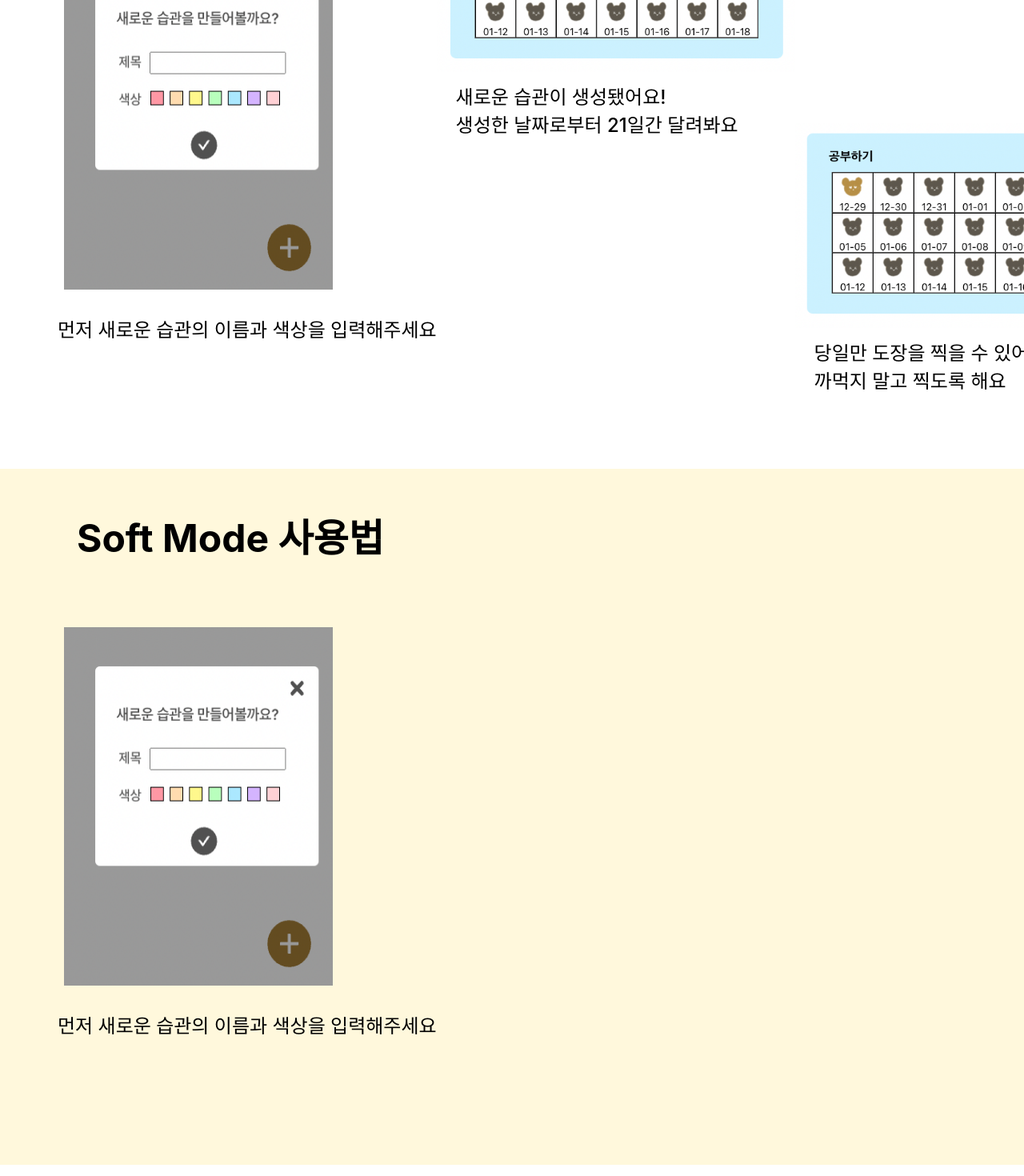
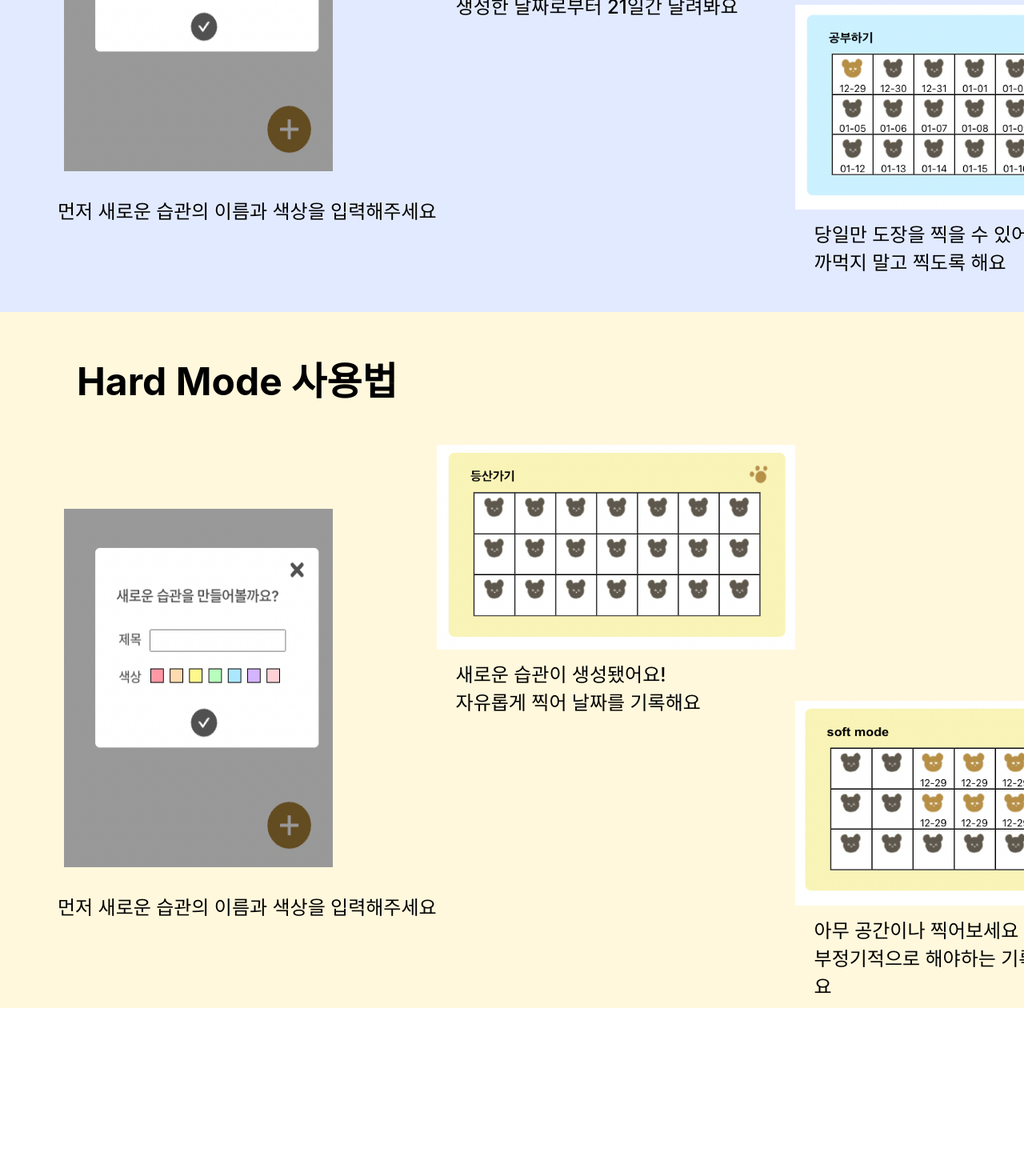
Before and after one commit to hae-on/3tamp, a React (Create React App) app: page /home in a window 1280 px wide. Shown: the part 1252-2722 px from the top of the page at 80% size. Built offline with nearby package versions, Linux system fonts and the light colour scheme; no server answers; sample sign-in values are in the browser's storage; a web font is replaced by a local one.

Commit message:
[add]소개글 완성

```diff
--- a/src/components/home/home.jsx
+++ b/src/components/home/home.jsx
@@ -5,6 +5,8 @@
 import add from "../../img/add.png";
 import newStamp from "../../img/newStamp.png";
 import stamp from "../../img/stamp.png";
+import newSoft from "../../img/newSoft.png";
+import softStamp from "../../img/softStamp.png";
 
 const Home = ({ authService }) => {
   return (
@@ -53,12 +55,28 @@
           </div>
         </div>
         <div className={styles.soft_mode}>
-          <p className={styles.content_title}>Soft Mode 사용법</p>
-          <div className={styles.input}>
-            <img src={add} alt="add" className={styles.add_form} />
-            <span className={styles.input_intro}>
-              먼저 새로운 습관의 이름과 색상을 입력해주세요
-            </span>
+          <p className={styles.content_title}>Hard Mode 사용법</p>
+          <div className={styles.hard_imgs}>
+            <div className={styles.input}>
+              <img src={add} alt="add" className={styles.add_form} />
+              <span className={styles.input_intro}>
+                먼저 새로운 습관의 이름과 색상을 입력해주세요
+              </span>
+            </div>
+            <div className={styles.new}>
+              <img src={newSoft} alt="newSoft" className={styles.new_stamp} />
+              <span className={styles.new_intro}>
+                새로운 습관이 생성됐어요! <br />
+                자유롭게 찍어 날짜를 기록해요
+              </span>
+            </div>
+            <div className={styles.stamp_box}>
+              <img src={softStamp} alt="softStamp" className={styles.stamp} />
+              <span className={styles.stamp_intro}>
+                아무 공간이나 찍어보세요 <br />
+                부정기적으로 해야하는 기록에 사용해보세요
+              </span>
+            </div>
           </div>
         </div>
       </section>
--- a/src/components/home/home.module.css
+++ b/src/components/home/home.module.css
@@ -1,12 +1,11 @@
 .bg {
   width: 100%;
-  height: 1700px;
   position: relative;
 }
 
 .intro {
   width: 100%;
-  height: 800px;
+  height: 700px;
 }
 
 .bear {
@@ -68,6 +67,7 @@
 .hard_mode {
   width: 100%;
   height: 870px;
+  background-color: #e2eaff;
 }
 
 .content_title {
@@ -75,6 +75,7 @@
   font-weight: 700;
   margin-left: 2em;
   padding-top: 1em;
+  margin-top: 0;
 }
 
 .hard_imgs {
```
Also changed, not shown: src/img/newSoft.png (added), src/img/softStamp.png (added).
